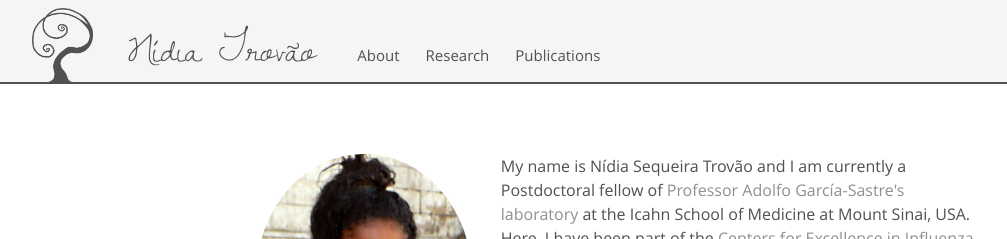
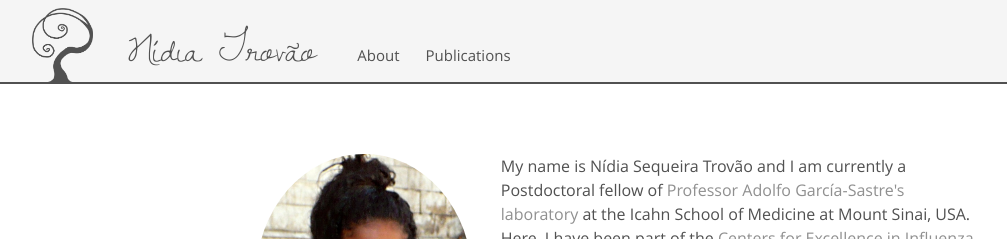
Before and after one commit to nidiatrovao/nidiatrovao.github.io, a Jekyll site: the page built from index.html, in a window 1280 px wide. Shown: the top 239 px of the page, without its empty margins (24-1031 px from the left). Built offline with Jekyll 4.4.1, drawn with Linux system fonts in a browser that asks for light colours.

Commit message:
Update _config.yml

```diff
--- a/_config.yml
+++ b/_config.yml
@@ -11,5 +11,4 @@ sass:
 
 pages_list:
   About: '/about'
-  Research: '/research'
   Publications: '/publications'
```
